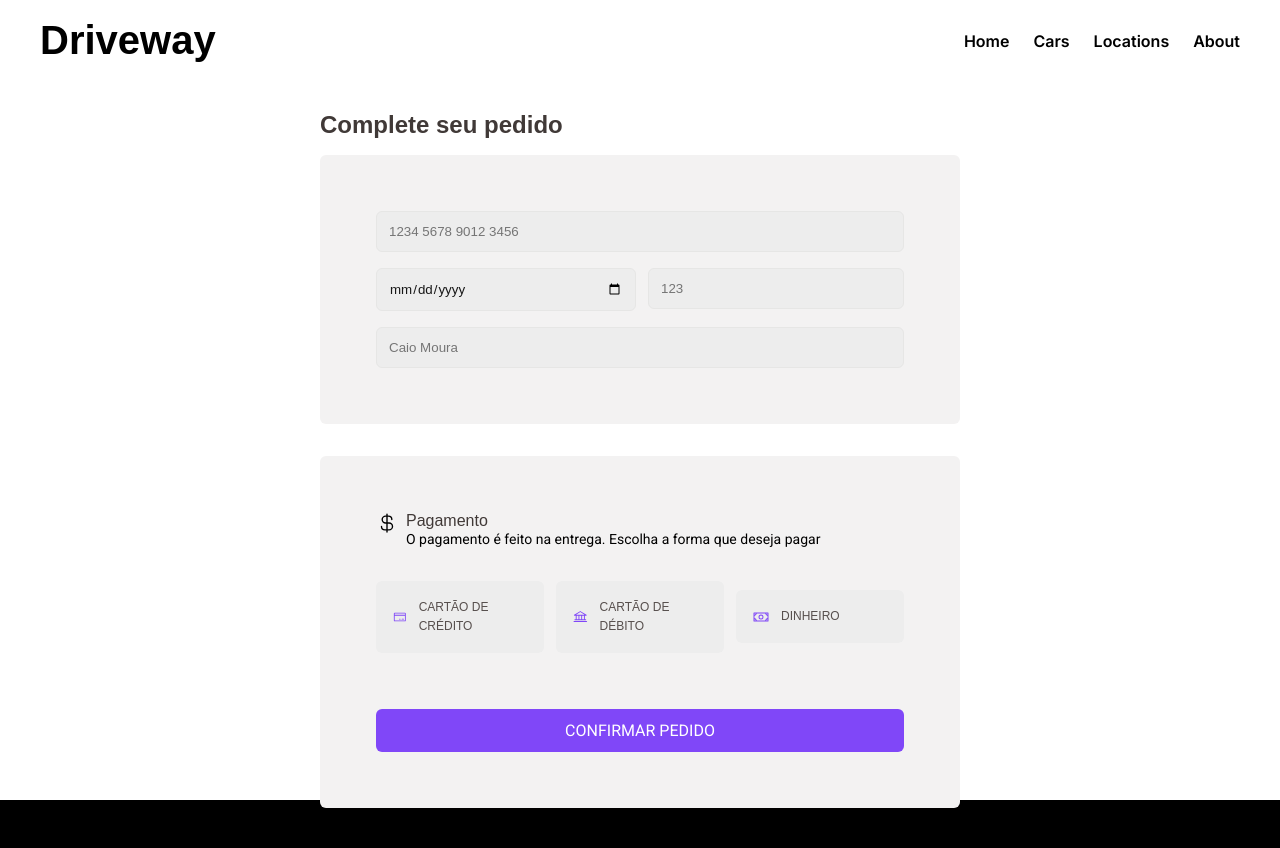
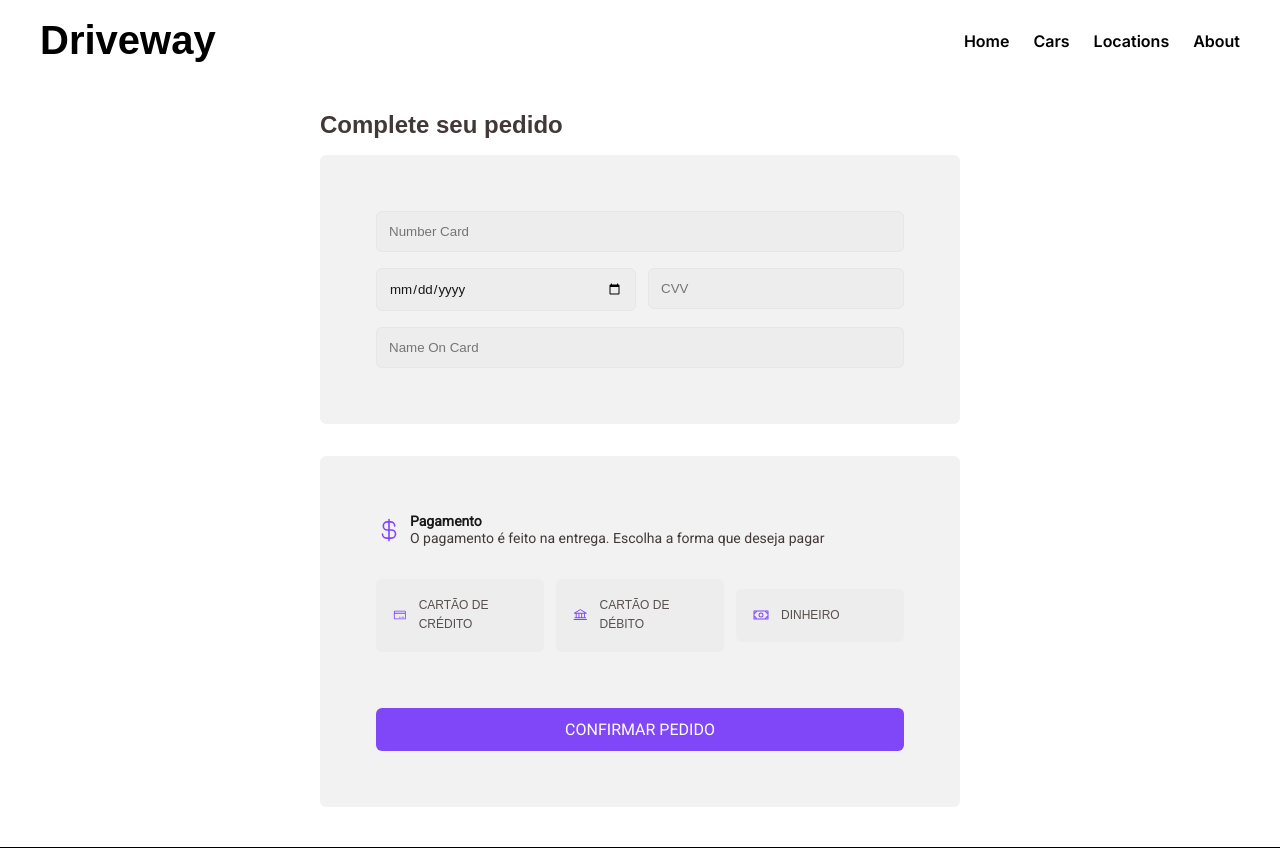
Before and after one commit to Crugs22/Driveway, a React (Vite) app: page /payment in a window 1280 px wide. Built offline with nearby package versions, Linux system fonts and the light colour scheme; a web font is replaced by a local one.

Commit message:
Second commit

```diff
--- a/package.json
+++ b/package.json
@@ -12,10 +12,13 @@
   "dependencies": {
     "@hookform/resolvers": "^3.9.1",
     "@phosphor-icons/react": "^2.1.7",
+    "date-fns": "^4.1.0",
+    "driveway": "file:",
     "react": "^18.3.1",
     "react-dom": "^18.3.1",
     "react-router-dom": "^6.27.0",
     "styled-components": "^6.1.13",
+    "styled-media-query": "^2.1.2",
     "swiper": "^11.1.14",
     "zod": "^3.23.8"
   },
--- a/src/Pages/Home/styles.ts
+++ b/src/Pages/Home/styles.ts
@@ -1,4 +1,13 @@
-import styled, { } from 'styled-components'
+import styled, { css } from 'styled-components'
+import { MediaGenerator } from 'styled-media-query'
+
+export const breakpoints = {
+    iphoneSE: { query: '(max-width: 320px)' },
+    mobile: { query: '(max-width: 576px)' },
+    small: { query: '(max-width: 768px)' },
+    smallLaptop: { query: '(max-width: 1024px)' },
+    medium: { query: '(max-width: 1280px)' },
+}
 
 export const HeaderContainer = styled.header`
     header {
@@ -9,6 +18,7 @@ export const HeaderContainer = styled.header`
     display: flex;
     justify-content: space-between;
     padding: 1.125rem 2.5rem .5rem;
+    flex: 1;
     align-items: center;
     background-color: #fff;
         h1 {
@@ -40,6 +50,8 @@ export const HeaderContainer = styled.header`
         }
     }
 
+
+
 `
 
 export const MainContainer = styled.main`
@@ -48,6 +60,10 @@ export const MainContainer = styled.main`
     justify-content: center;
     margin: 16rem auto;
     gap: 20rem;
+
+    @media screen and ${breakpoints?.mobile.query} {
+    padding-bottom: 10px;
+  }
 `
 
 export const TextTitleMain = styled.div`
@@ -114,6 +130,13 @@ export const ImagesWrapper = styled.div`
     img {
             width: 30rem;
             border-radius: 8px;
+        }
+
+
+    @media (max-width: 720px) {
+        > div {
+            flex-wrap: wrap;
+        }
         }
 `
 export const DescriptionCarsSelect = styled.div`
--- a/src/Pages/Payment/index.tsx
+++ b/src/Pages/Payment/index.tsx
@@ -13,6 +13,7 @@ import { Bank,
  } from '@phosphor-icons/react'
 import { TextInput } from "../../components/TextInput";
 import { Radio }  from '../../components/Radio'
+import { format } from 'date-fns'
 
 type FormInputs = {
     cardNumber:number
@@ -27,7 +28,6 @@ const newOrder = z.object({
     expiryDate: z.date(),
 
 })
-
 
 export function Payment(){
     const {
@@ -64,7 +64,7 @@ export function Payment(){
                             <AddressForm>
                                 <TextInput
                                     type="number"
-                                    placeholder="1234 5678 9012 3456"
+                                    placeholder="Number Card"
                                     containerProps={{style: { gridArea: "cardNumber" } }}
                                     maxLength={16}
                                     minLength={16}
@@ -79,7 +79,7 @@ export function Payment(){
                                 <TextInput
                                     type="number"
                                     containerProps={{style: { gridArea: "cvv" }}}
-                                    placeholder="123"
+                                    placeholder="CVV"
                                     maxLength={3}
 
                                     minLength={3}
@@ -88,13 +88,13 @@ export function Payment(){
                                 <TextInput
                                 type="text"
                                 containerProps={{style: { gridArea: "nameCard"} }}
-                                placeholder="Caio Moura"
+                                placeholder="Name On Card"
                                 {...register('nameCard')}/>
                         </AddressForm>
                     </AddresContainer>
                         <PaymentContainer>
                             <PaymentHeading>
-                                <CurrencyDollar size={22} />
+                                <CurrencyDollar color="#8047F8" size={26} />
                                     <div>
                                         <span>Pagamento</span>
 
--- a/src/Pages/Payment/styles.ts
+++ b/src/Pages/Payment/styles.ts
@@ -2,7 +2,7 @@ import styled from "styled-components";
 
 export const MainContainer = styled.body`
     background-color: #fff;
-    height: 100vh;
+    height: 100%;
     nav{
         display: flex;
         justify-content: space-between;
@@ -53,18 +53,22 @@ export const FormsContainer = styled.div`
 export const Heading = styled.div`
   display: flex;
   gap: 8px;
+  align-items: center;
 
   div {
     span {
-      color: #403937};
+      color: #181819;
+      font: 700 .875rem/1.2 'Roboto', sans-serif;
     }
 
     p {
-    font-family: 'Roboto', sans-serif;
-    font-size: 0.875rem;
-    line-height: 130%;
-    font-weight: 400;
+      font-family: 'Roboto', sans-serif;
+      font-size: 0.875rem;
+      line-height: 120%;
+      font-weight: 400;
+      color: #403937;
     }
+  }
 `
 
 
```
Also changed, not shown: 1 other file (tests, documents, lock files or other folders).
